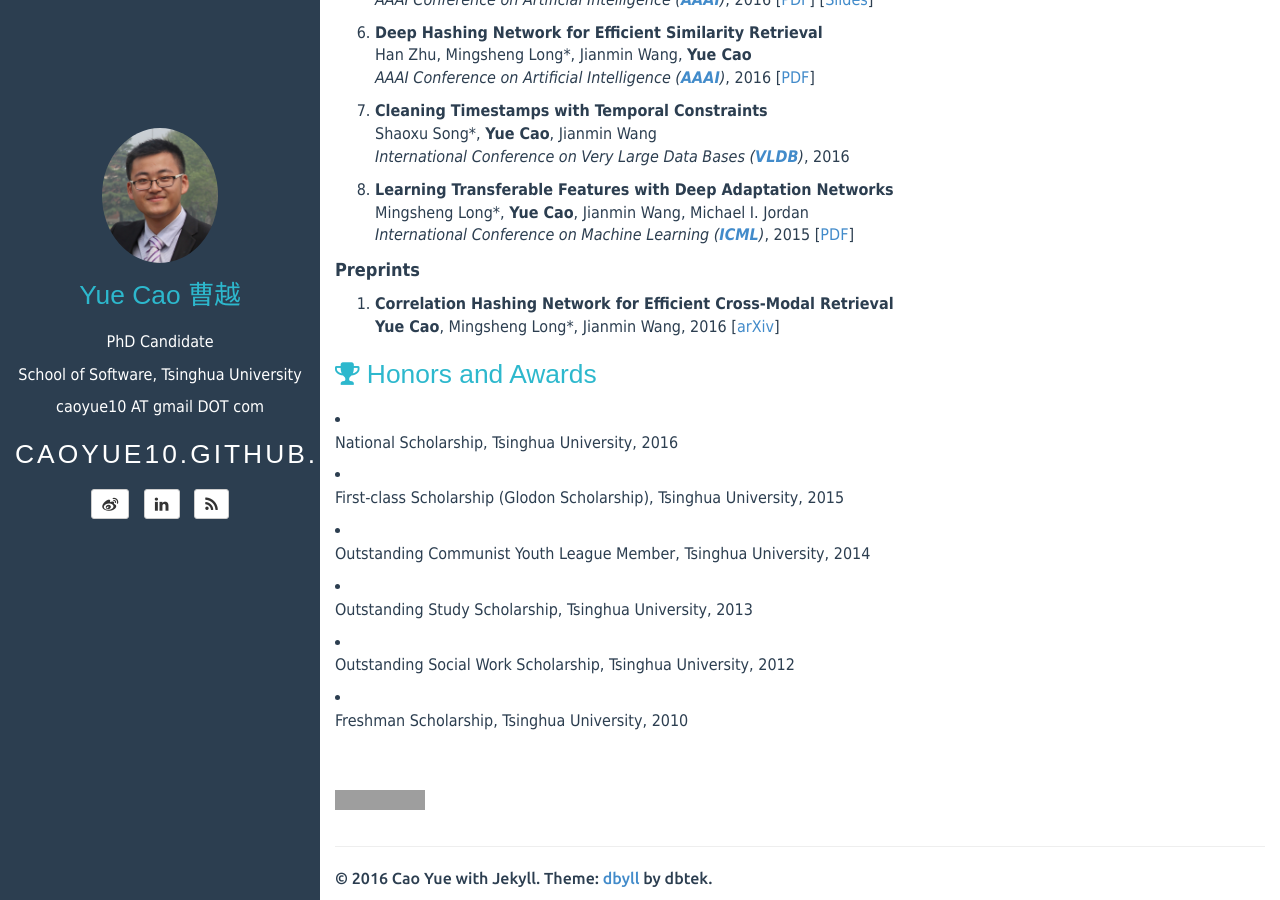
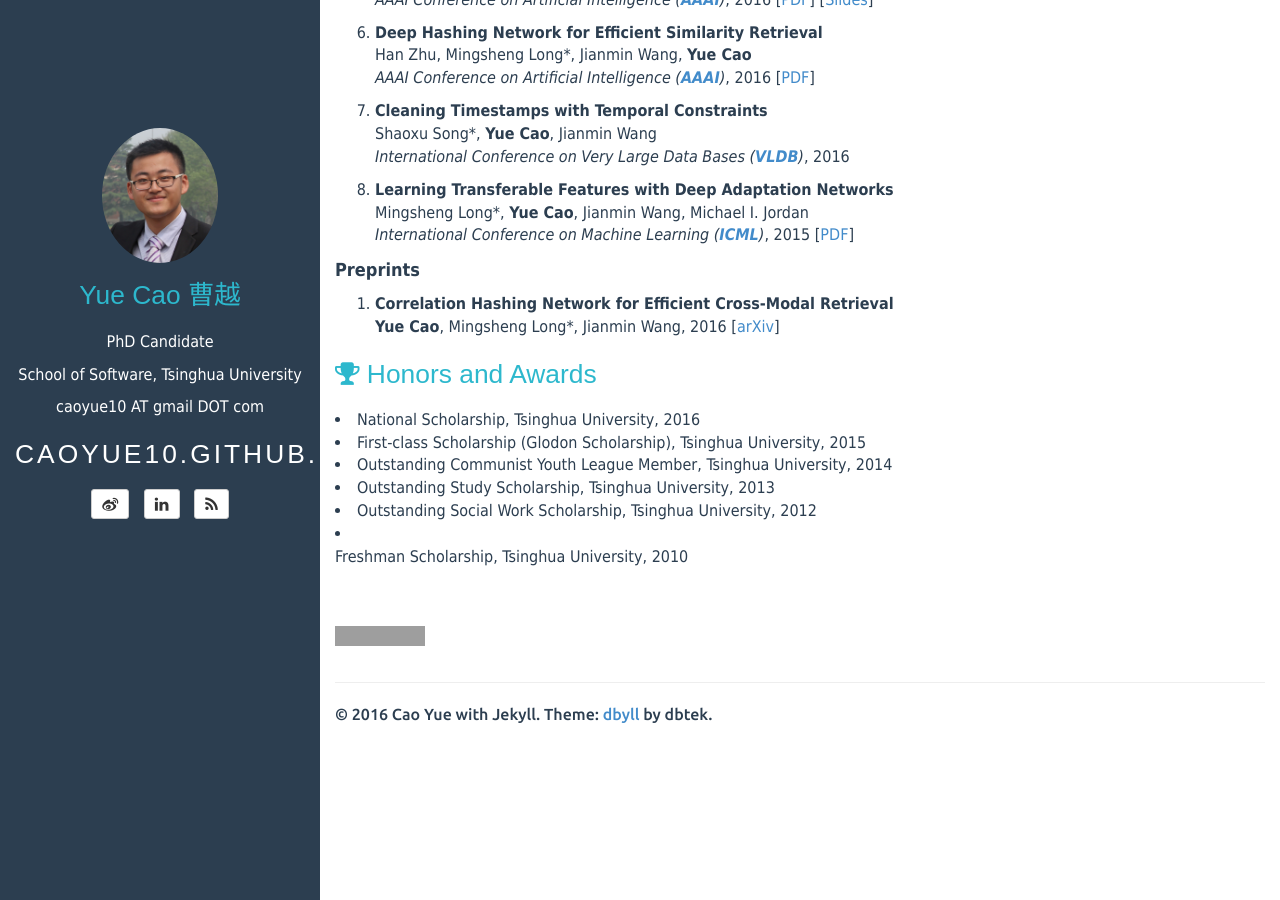
Before and after one commit to caoyue10/caoyue10.github.io, a Jekyll site: the page built from index.html, in a window 1280 px wide and 900 px high, scrolled down 994 px. Built offline with Jekyll 4.4.1, drawn with Linux system fonts in a browser that asks for light colours; the list of posts is cut into pages by our own code; grey boxes are pictures that could not be loaded.

Commit message:
Update index.html

```diff
--- a/index.html
+++ b/index.html
@@ -172,21 +172,21 @@ tagline:
     <header>
         <h1><i class="fa fa-trophy"></i> Honors and Awards</h1>
     </header>
-    <li><p>
+    <li>
         National Scholarship, Tsinghua University, 2016
-    </p></li>
-    <li><p>
+    </li>
+    <li>
         First-class Scholarship (Glodon Scholarship), Tsinghua University, 2015
-    </p></li>
-    <li><p>
+    </li>
+    <li>
         Outstanding Communist Youth League Member, Tsinghua University, 2014
-    </p></li>
-    <li><p>
+    </li>
+    <li>
         Outstanding Study Scholarship, Tsinghua University, 2013
-    </p></li>
-    <li><p>
+    </li>
+    <li>
         Outstanding Social Work Scholarship, Tsinghua University, 2012
-    </p></li>
+    </li>
     <li><p>
         Freshman Scholarship, Tsinghua University, 2010
     </p></li>
```
